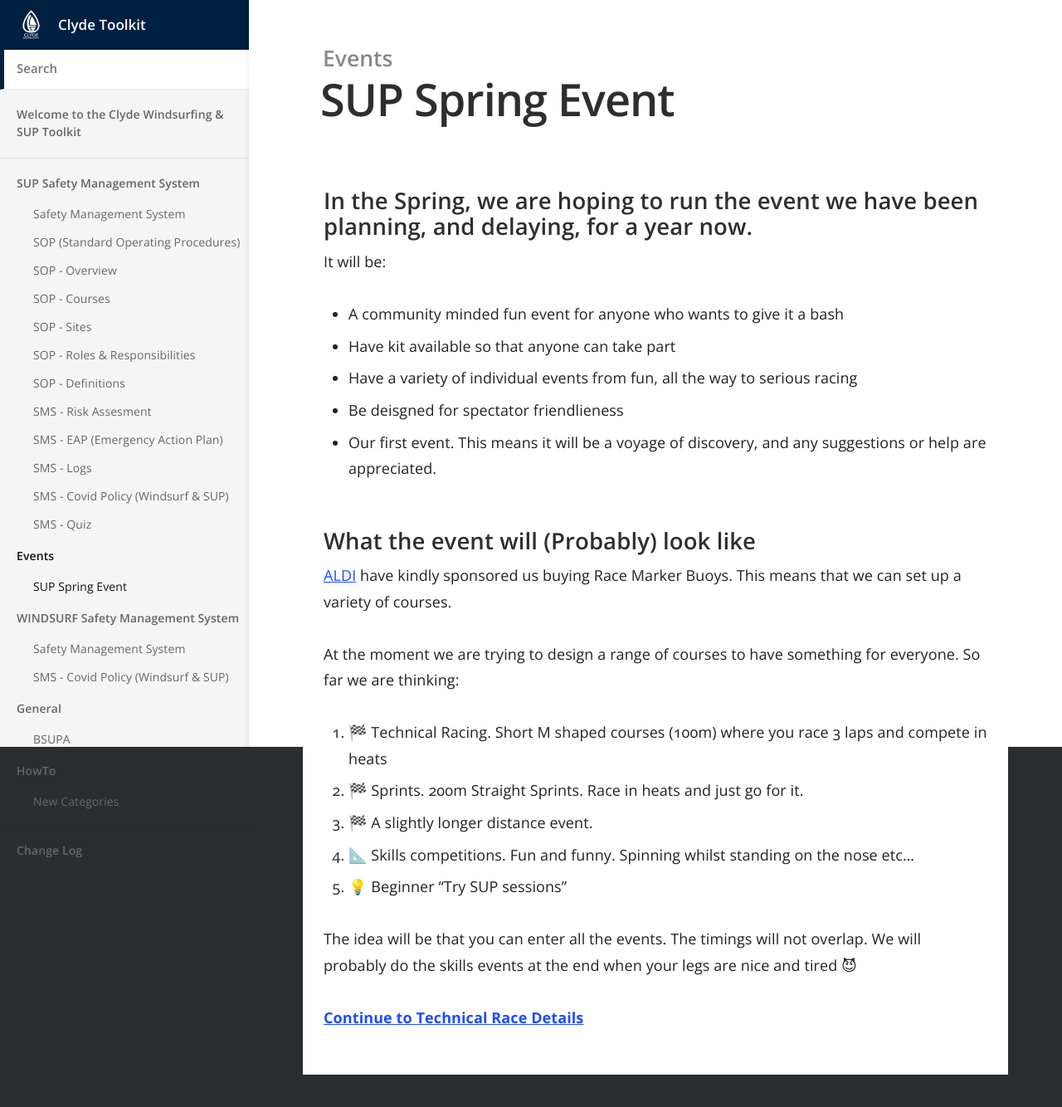
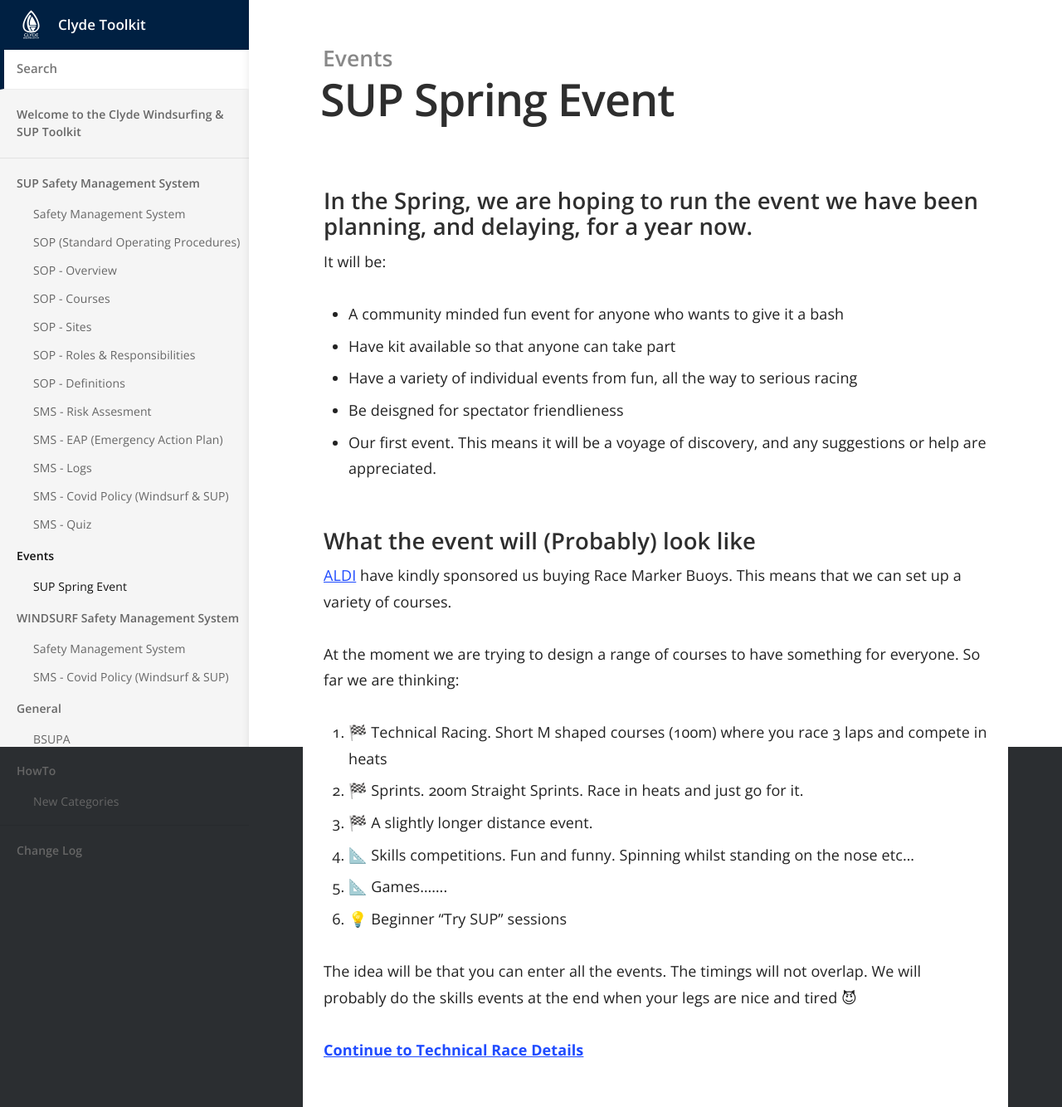
Before and after one commit to numbat70/clyde, a Jekyll site: the page built from _docs/Content/100_EVENT_SUP.md, in a window 1280 px wide. Shown: the whole page at 83% size. Built offline with Jekyll 4.4.1, drawn with Linux system fonts in a browser that asks for light colours; before the commit the page ends 1295 px from its top, so only the background shows below that.

Commit message:
Update 100_EVENT_SUP.md
mk

```diff
--- a/_docs/Content/100_EVENT_SUP.md
+++ b/_docs/Content/100_EVENT_SUP.md
@@ -23,7 +23,8 @@ So far we are thinking:
 2.  🏁 Sprints. 200m Straight Sprints. Race in heats and just go for it.
 3.  🏁 A slightly longer distance event.
 4.  📐 Skills competitions. Fun and funny. Spinning whilst standing on the nose etc...
-5.  💡 Beginner "Try SUP sessions"
+5.  📐 Games.......
+6.  💡 Beginner "Try SUP" sessions
 
 The idea will be that you can enter all the events.
 The timings will not overlap.
```
